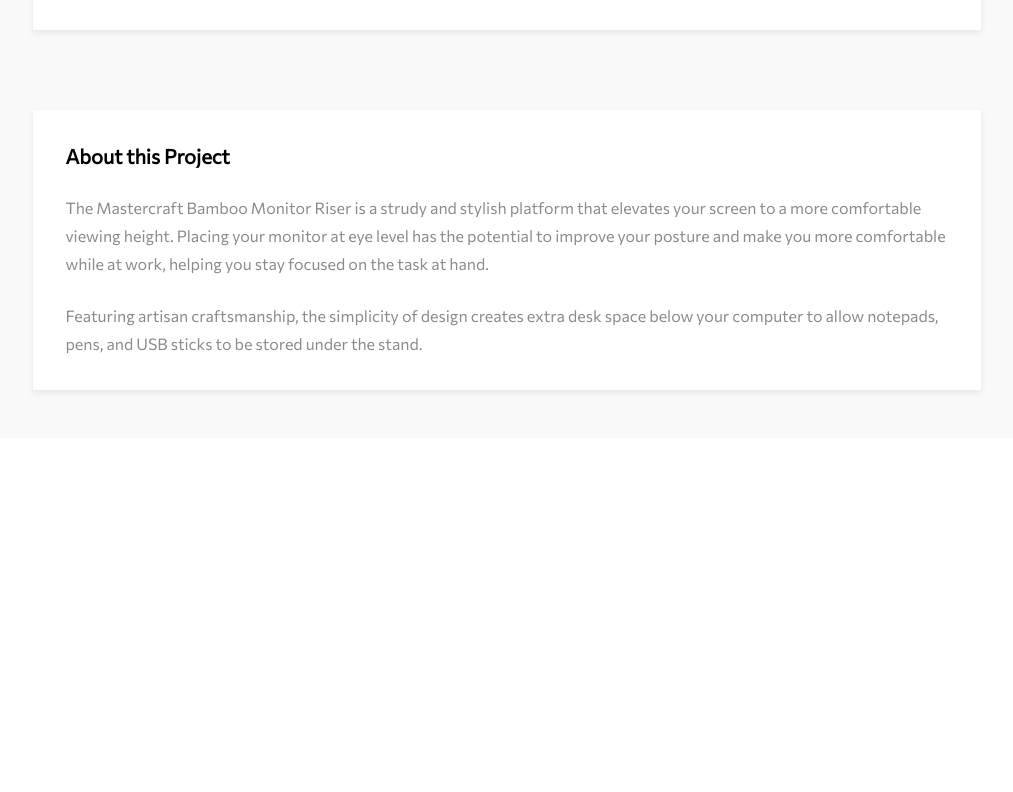
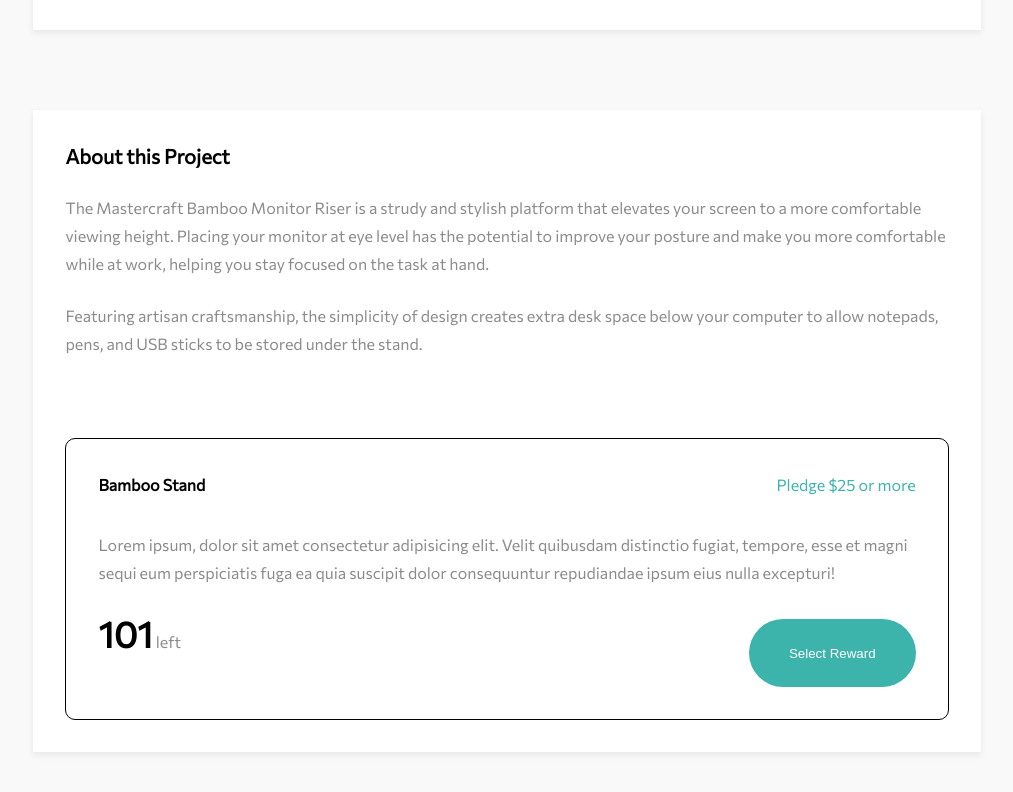
Before and after one commit to nonsoo/crowdfunding--app, a React (Create React App) app: page / in a window 1280 px wide. Shown: the part 1365-2157 px from the top of the page, without its empty margins (133-1146 px from the left). Before the commit the page ends 1803 px from the top, so only its background shows below. Built offline with nearby package versions, Linux system fonts and the light colour scheme.

Commit message:
finished layout of Rewards

```diff
--- /dev/null
+++ b/src/Components/InteractiveComp/RewardsComp.jsx
@@ -0,0 +1,27 @@
+import React from "react";
+import Btn from "./Btn";
+
+const RewardsComp = () => {
+  return (
+    <div className="Rewards">
+      <div className="RewardsHeader">
+        <p className="RewardsHeader__Name">Bamboo Stand</p>
+        <p className="RewardsHeader__Amount">Pledge $25 or more</p>
+      </div>
+      <p className="Rewards__Descri">
+        Lorem ipsum, dolor sit amet consectetur adipisicing elit. Velit
+        quibusdam distinctio fugiat, tempore, esse et magni sequi eum
+        perspiciatis fuga ea quia suscipit dolor consequuntur repudiandae ipsum
+        eius nulla excepturi!
+      </p>
+      <div className="RewardsSelectors">
+        <p className="RewardsSelectors__Name">
+          <span className="RewardsSelectors__Name--Bold">101</span> left
+        </p>
+        <Btn btnName="Select Reward" cssClass="RewardsSelectors__Btn" />
+      </div>
+    </div>
+  );
+};
+
+export default RewardsComp;
--- a/src/Components/ProjectDetails.jsx
+++ b/src/Components/ProjectDetails.jsx
@@ -1,4 +1,6 @@
 import React from "react";
+
+import RewardsComp from "./InteractiveComp/RewardsComp";
 
 const ProjectDetails = () => {
   return (
@@ -18,6 +20,9 @@
           sticks to be stored under the stand.
         </p>
       </div>
+      <div className="RewardCompContainer">
+        <RewardsComp />
+      </div>
     </section>
   );
 };
--- a/src/css/layout.css
+++ b/src/css/layout.css
@@ -139,6 +139,8 @@
   display: flex;
   flex-direction: column;
   gap: 1.5rem;
+
+  margin-bottom: 5rem;
 }
 
 .AboutSection__Title {
@@ -146,3 +148,40 @@
   font-weight: var(--fw-tri);
   color: var(--fcol-sec);
 }
+
+.Rewards {
+  width: 100%;
+  border: 1px solid var(--col-Neu-black);
+  border-radius: 10px;
+  box-shadow: var(--boxShadow);
+
+  padding: 2rem;
+}
+
+.RewardsHeader {
+  display: flex;
+  justify-content: space-between;
+}
+
+.Rewards__Descri {
+  margin: 2rem 0;
+}
+.RewardsHeader__Name {
+  font-weight: var(--fw-tri);
+  color: var(--fcol-sec);
+}
+
+.RewardsSelectors__Name--Bold {
+  font-size: var(--fs-tri);
+  font-weight: var(--fw-tri);
+  color: var(--fcol-sec);
+}
+
+.RewardsHeader__Amount {
+  color: var(--col-Prmy-mod);
+}
+
+.RewardsSelectors {
+  display: flex;
+  justify-content: space-between;
+}
```
